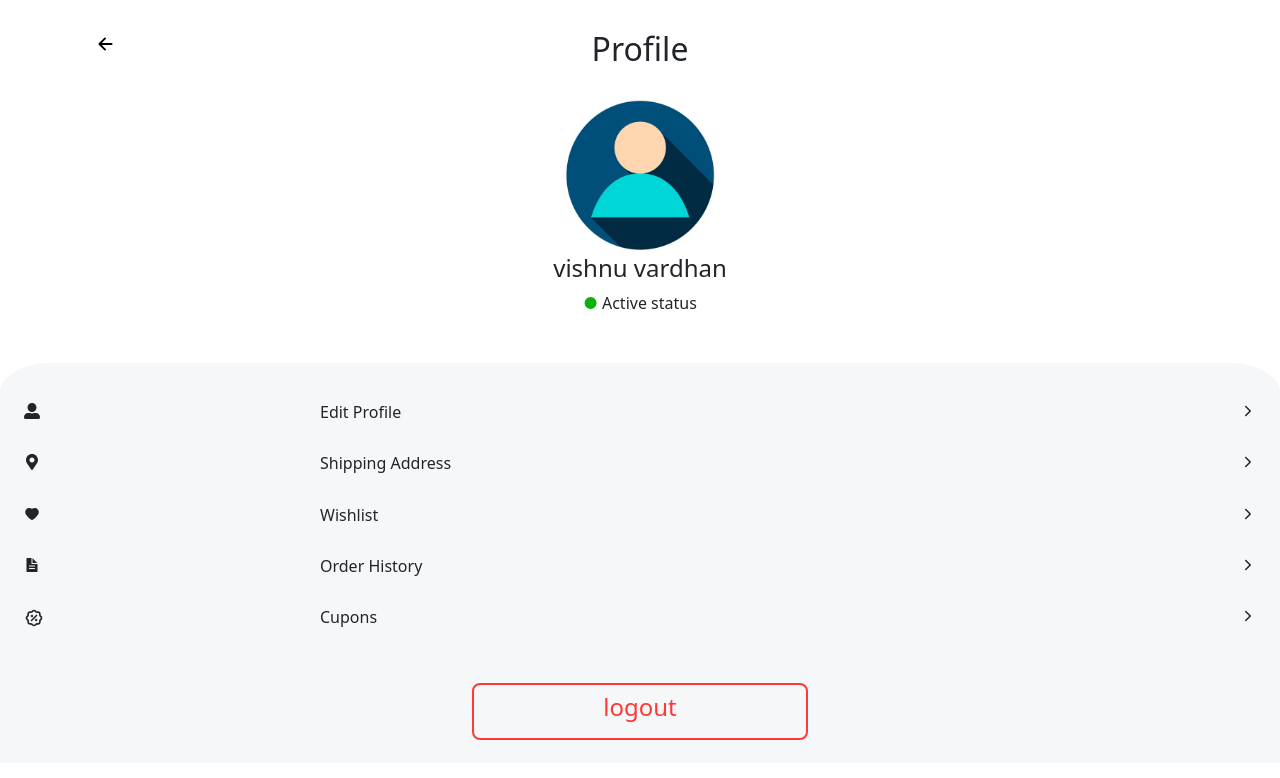
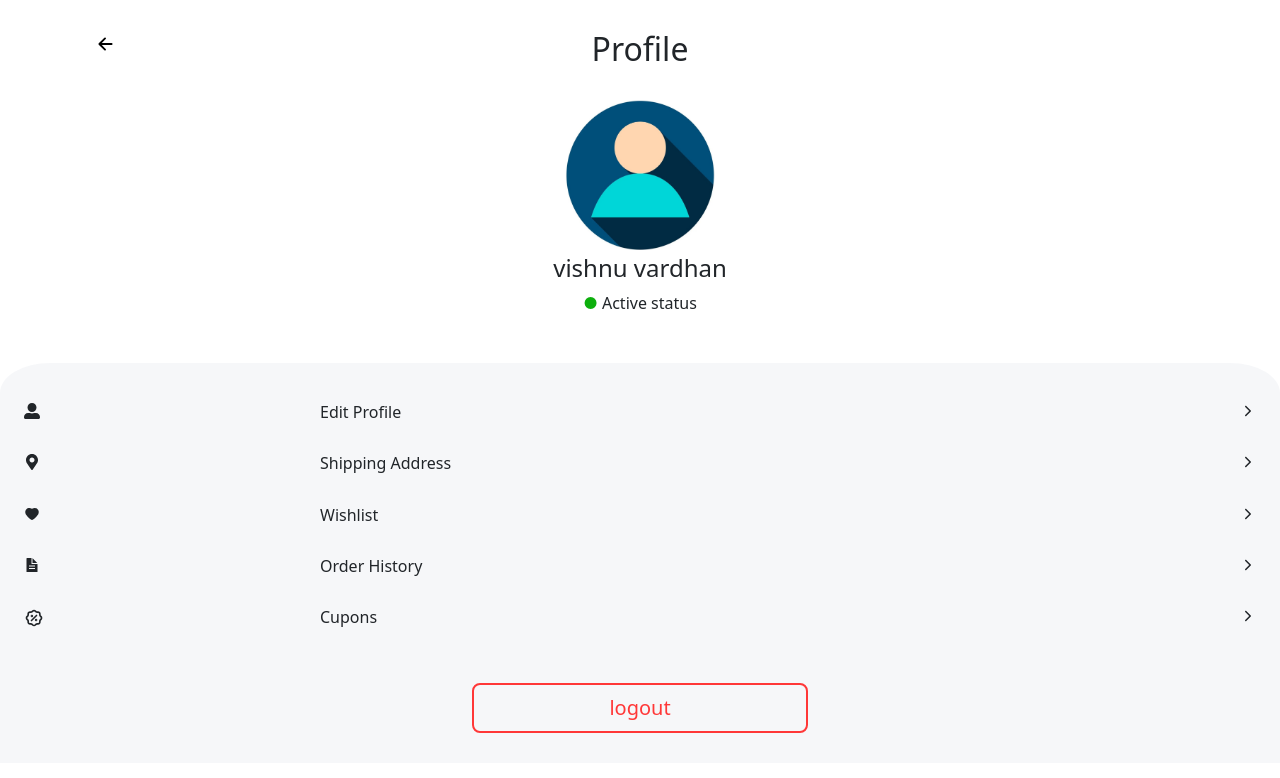
Before and after one commit to vardhanreddy27/rf, a React (Create React App) app: page /Settings in a window 1280 px wide. Shown: the top 778 px of the page. Built offline with nearby package versions, Linux system fonts and the light colour scheme.

Commit message:
testmsssddfsaertfdessssslss

```diff
--- a/src/App.css
+++ b/src/App.css
@@ -225,5 +225,7 @@ background-color: #e9ecef66;  }
 .btnred{
     border: 2px solid #ff3838!important;
     color: #ff3838!important;
+    font-weight: 500!important;
+
 }
 .h66{    margin-bottom: 0px!important;}
--- a/src/pages/Settings.js
+++ b/src/pages/Settings.js
@@ -57,7 +57,7 @@ Active status</p></div>
     <div className='col-3 mt-4'><IoIosArrowForward className='float-right me-4'/></div>
     </div>
     <div className='row mt-5'>
-    <div className='col-12 text-center '><button type="button" className="btn btnred btn-lg md"><h4 className='hh6'>logout</h4></button>
+    <div className='col-12 text-center '><button type="button" className="btn btnred btn-lg md"><p className='hh6'>logout</p></button>
 </div>
     </div>
 </div>
```
